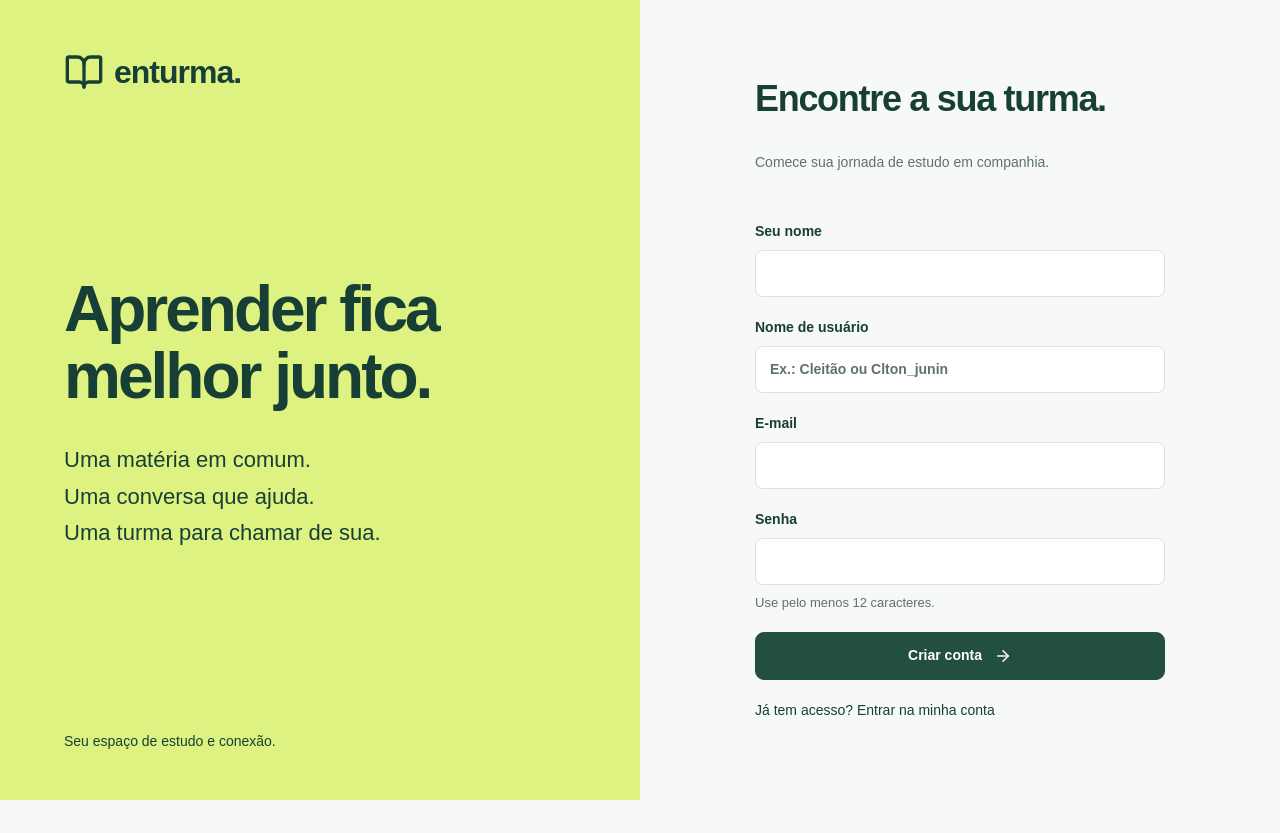
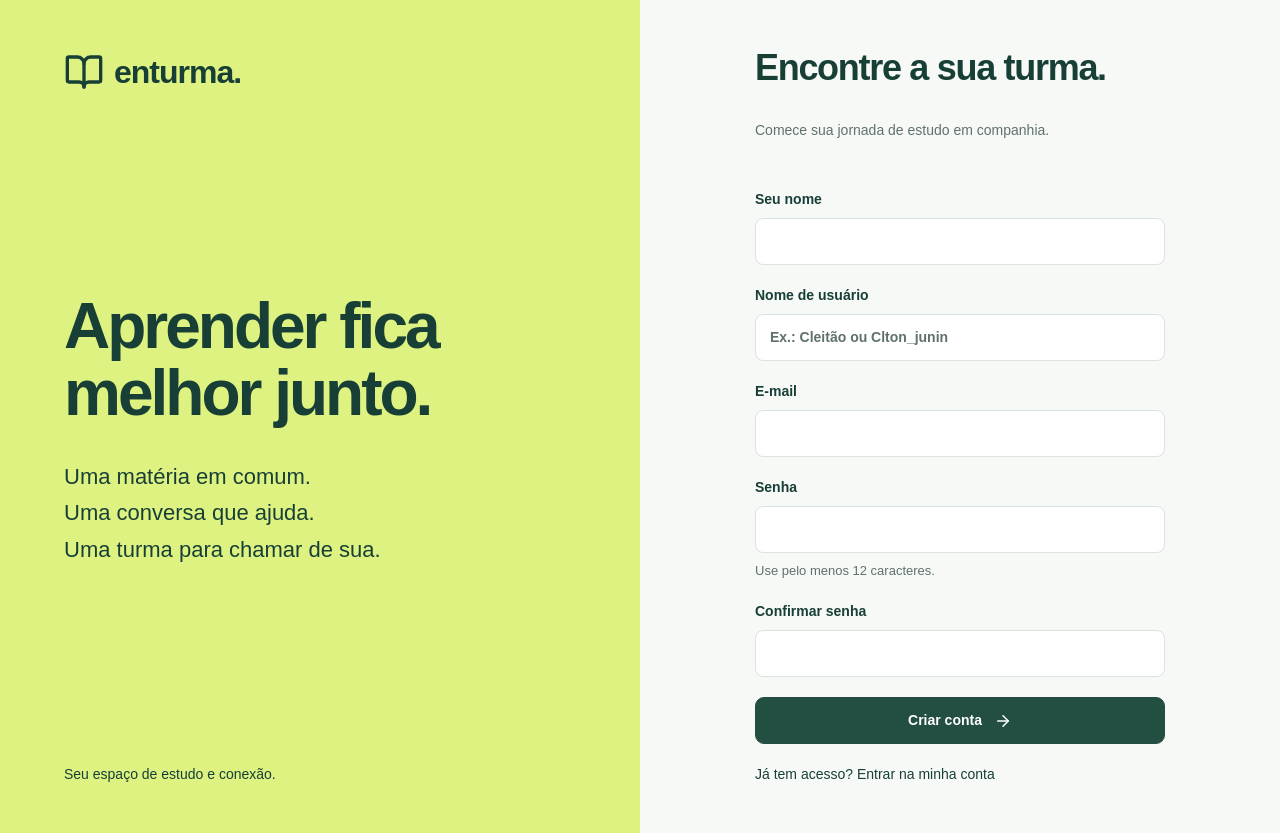
Before and after one commit to luizcordeiro155/Enturma, a Next.js app in the folder apps/web/: page /register in a window 1280 px wide. Before the commit the page ends 800 px from the top, so only its background shows below. Built offline with nearby package versions, Linux system fonts and the light colour scheme.

Commit message:
feat(auth): add password confirmation and clearer recovery feedback

```diff
--- a/apps/web/src/components/auth-form.tsx
+++ b/apps/web/src/components/auth-form.tsx
@@ -29,6 +29,12 @@ export function AuthForm({ mode }: { mode: Mode }) {
       const token = new URLSearchParams(window.location.hash.slice(1)).get(
         "token",
       );
+      if (
+        (mode === "register" || mode === "reset-password") &&
+        data.password !== data.confirmPassword
+      )
+        throw Error("As senhas não coincidem.");
+
       await post(
         `/auth/${mode}`,
         mode === "verify-email"
@@ -46,8 +52,8 @@ export function AuthForm({ mode }: { mode: Mode }) {
           mode === "forgot-password"
             ? "Se houver uma conta com este e-mail, enviaremos as instruções."
             : mode === "verify-email"
-              ? "E-mail confirmado. Você já pode continuar."
-              : "Senha atualizada. Entre novamente.",
+              ? "E-mail confirmado com sucesso. Sua conta está verificada."
+              : "Senha atualizada com sucesso. Todas as sessões anteriores foram encerradas; entre novamente.",
         );
     } catch (e) {
       setError((e as Error).message);
@@ -142,6 +148,20 @@ export function AuthForm({ mode }: { mode: Mode }) {
               ) : null}
             </label>
           ) : null}
+          {["register", "reset-password"].includes(mode) ? (
+            <label>
+              Confirmar senha
+              <input
+                name="confirmPassword"
+                aria-label="Confirmar senha"
+                type="password"
+                autoComplete="new-password"
+                required
+                minLength={12}
+                maxLength={72}
+              />
+            </label>
+          ) : null}
           <button disabled={busy} className="button wide" type="submit">
             {busy
               ? "Aguarde…"
```
